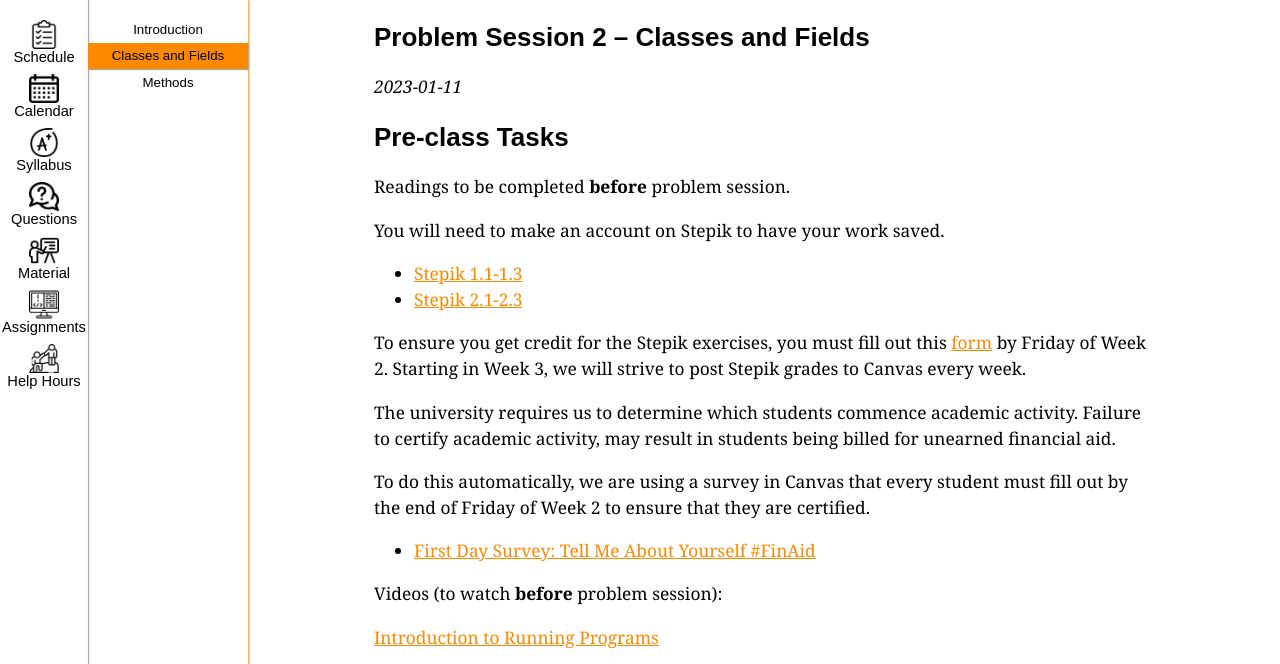
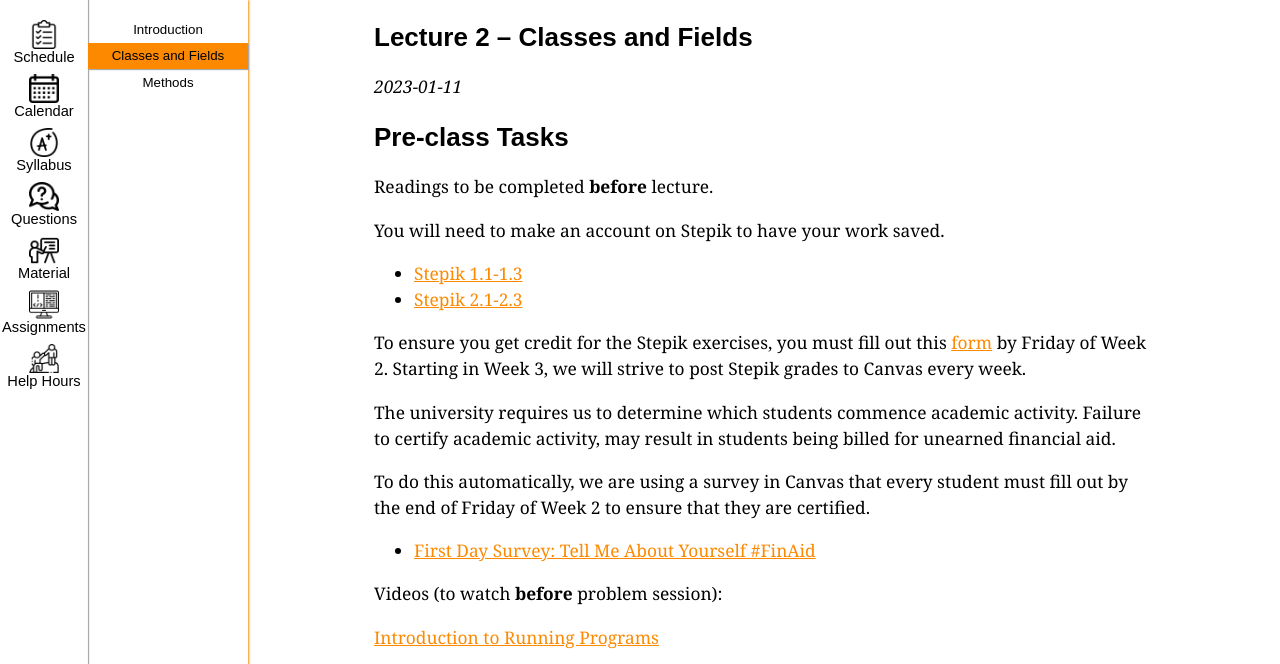
Before and after one commit to ucsd-cse8b-w23/ucsd-cse8b-w23.github.io, a Jekyll site: the page built from _lectures/lecture2.md, in a window 1280 px wide and 900 px high, cut to the strip 0-664 px from the top of the window. Built offline with Jekyll 4.4.1, drawn with Linux system fonts in a browser that asks for light colours.

Commit message:
Update lecture2.md

```diff
--- a/_lectures/lecture2.md
+++ b/_lectures/lecture2.md
@@ -17,13 +17,13 @@ worksheets:
 
 ---
 
-## Problem Session 2 – Classes and Fields
+## Lecture 2 – Classes and Fields
 
 _{{ page.released-on }}_
 
 ## Pre-class Tasks
 
-Readings to be completed **before** problem session.
+Readings to be completed **before** lecture.
 
 You will need to make an account on Stepik to have your work saved.
 - [Stepik 1.1-1.3](https://stepik.org/lesson/559661/step/1?unit=553721){:target="_blank"}
```
